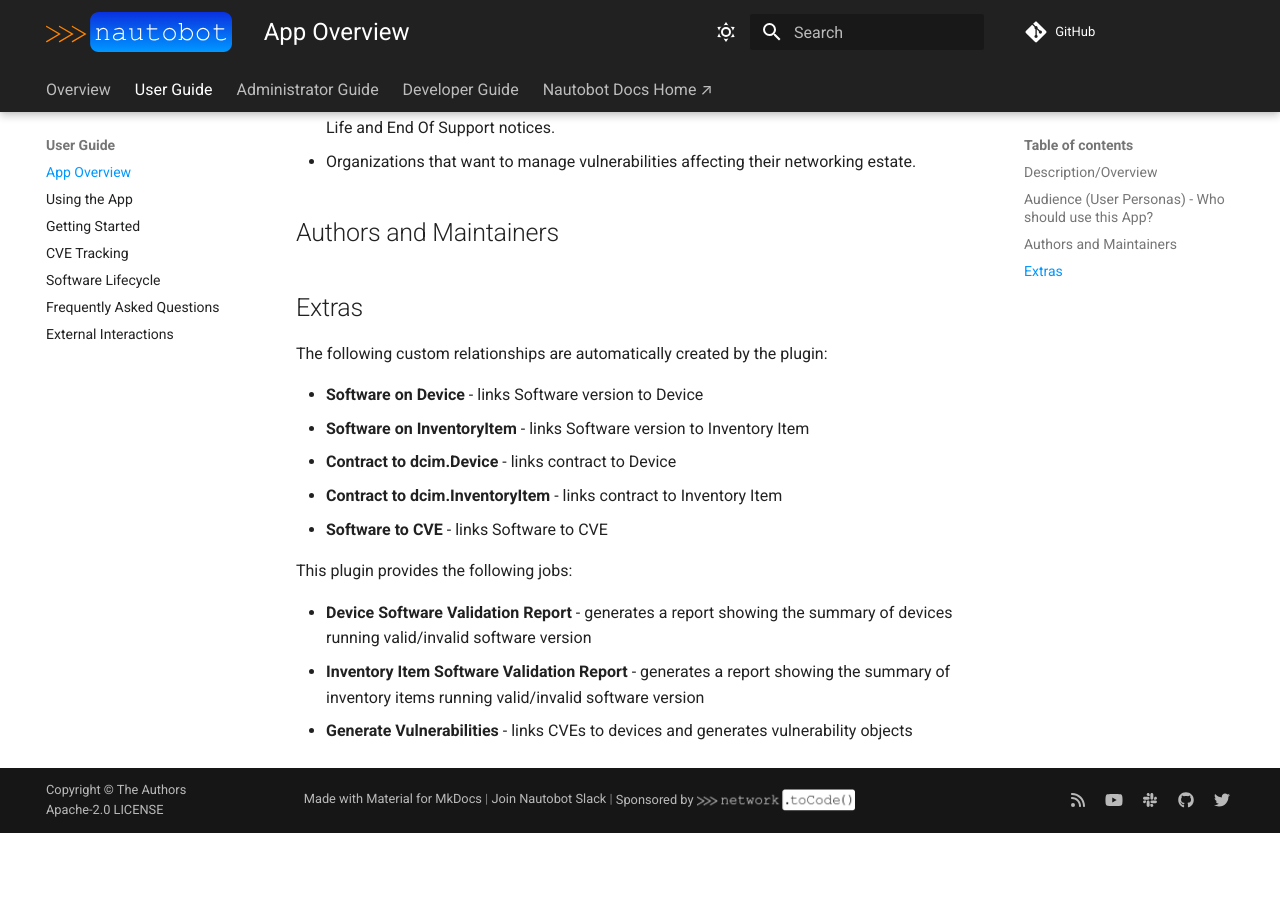
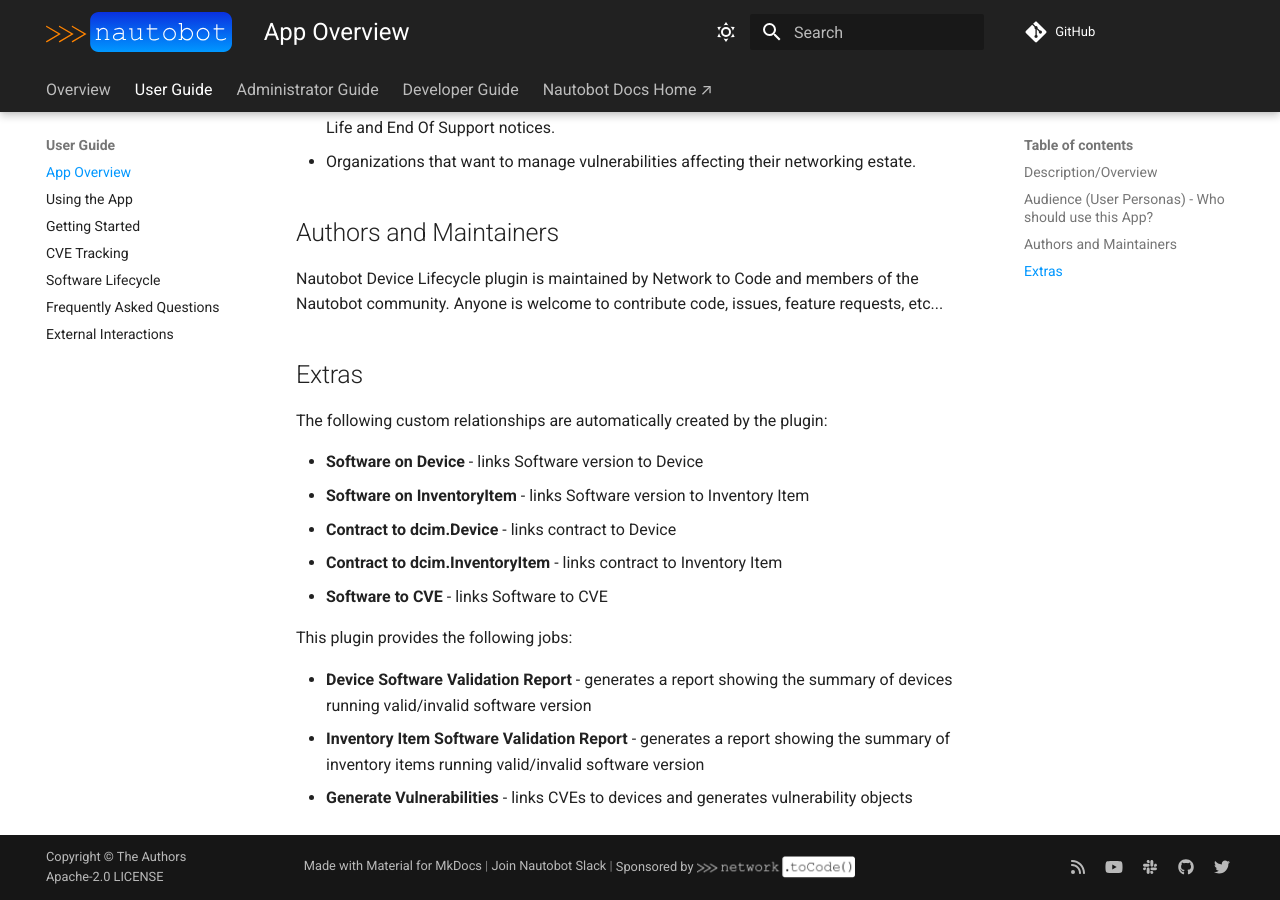
Before and after one commit to nautobot/nautobot-app-device-lifecycle-mgmt, an MkDocs documentation site: the page built from docs/user/app_overview.md, in a window 1280 px wide and 900 px high, scrolled down 1113 px. Built offline with MkDocs 1.6.1 and Material for MkDocs 9.7.7, drawn with Linux system fonts in a browser that asks for light colours; comment, search, counter and statistics services are not loaded; before the commit the page ends 1946 px from its top, so only the background shows below that.

Commit message:
update app overview

```diff
--- a/docs/user/app_overview.md
+++ b/docs/user/app_overview.md
@@ -33,6 +33,8 @@ Additionally, you can run jobs allowing you to:
 
 ## Authors and Maintainers
 
+Nautobot Device Lifecycle plugin is maintained by Network to Code and members of the Nautobot community.  Anyone is welcome to contribute code, issues, feature requests, etc...
+
 ## Extras
 
 The following custom relationships are automatically created by the plugin:
```
